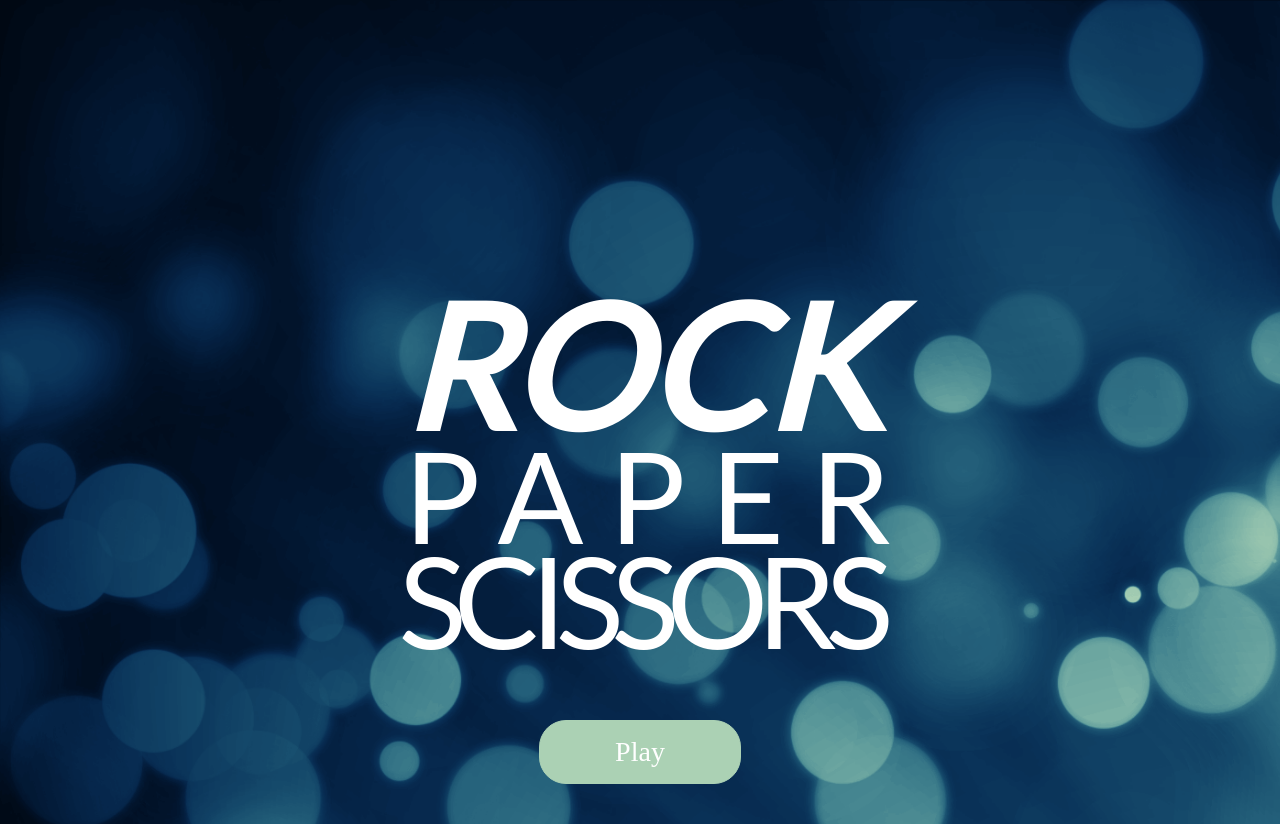
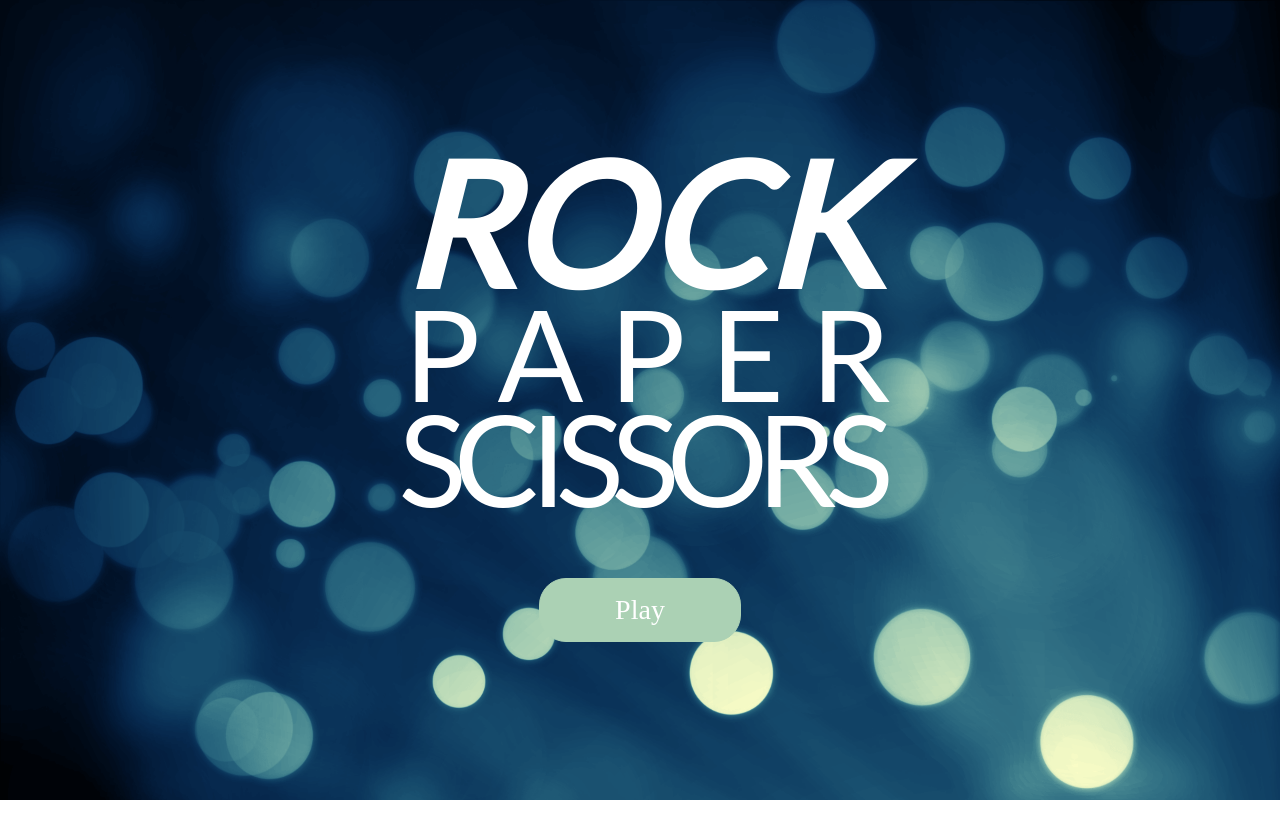
Before and after one commit to Ryan-Wsf/Cours-Jaken, a plain HTML site: page index.html in a window 1280 px wide. Shown: the top 824 px of the page. After the commit the page ends 800 px from the top, so only its background shows below. Drawn offline with Linux system fonts and the light colour scheme.

Commit message:
modifie index + Jaken_page2 Element centré à la page index barre de scroll supprimé sur Jaken_page2

```diff
--- a/css/style.css
+++ b/css/style.css
@@ -49,7 +49,7 @@ body{
     text-align: center;
     align-items: center;
     max-width: 1440px;
-    margin: 300px auto;
+    height: 100vh;
 }
 #section1 p{
     margin: auto;
@@ -108,7 +108,8 @@ body{
 }
 
 main{
-    display: block;
+    display: flex;
+    flex-direction: column;
 }
 #section2{
     text-align: center;
@@ -154,7 +155,7 @@ main{
     grid-template-columns: repeat(3,1fr);
     grid-template-rows: repeat(2,1fr);
     place-items: center;
-    padding-top: 100px;
+    padding-top: 60px;
 }
 
 #article2section2 a:nth-child(1){
```
